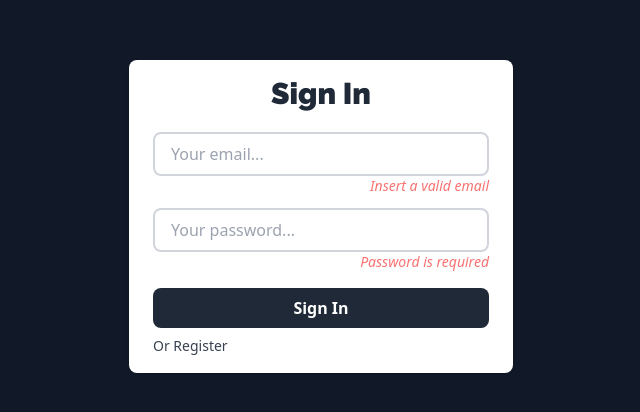
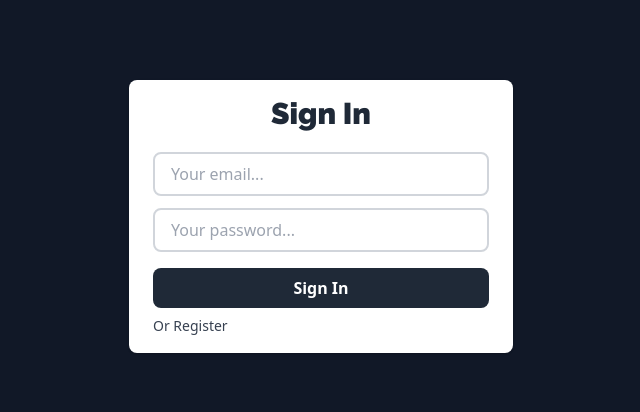
Before and after one commit to angelmtztrc/mern-task, a React (Create React App) app in the folder client/: page /authentication/login in a window 1280 px wide. Shown: the part 184-596 px from the top of the page, without its empty margins (319-959 px from the left). Built offline with nearby package versions, Linux system fonts and the light colour scheme.

Commit message:
feature(client): handle the login data

```diff
--- a/client/package.json
+++ b/client/package.json
@@ -8,6 +8,7 @@
     "@testing-library/user-event": "^12.6.0",
     "autoprefixer": "10.x",
     "cross-env": "7.x",
+    "formik": "^2.2.6",
     "postcss": "^8.x",
     "prettier": "^2.x",
     "prettier-plugin-tailwind": "^2.x",
@@ -18,7 +19,8 @@
     "react-scripts": "4.0.1",
     "redux": "^4.0.5",
     "redux-thunk": "^2.3.0",
-    "tailwindcss": "2.x"
+    "tailwindcss": "2.x",
+    "yup": "^0.32.8"
   },
   "scripts": {
     "start": "react-scripts start",
--- a/client/src/pages/Login.js
+++ b/client/src/pages/Login.js
@@ -1,35 +1,73 @@
+import { useFormik } from 'formik';
+import * as Yup from 'yup';
 import { Link } from 'react-router-dom';
 
 const Login = () => {
+  const formik = useFormik({
+    initialValues: {
+      email: '',
+      password: ''
+    },
+    validationSchema: Yup.object({
+      email: Yup.string()
+        .email('Insert a valid email')
+        .required('Email is required'),
+      password: Yup.string()
+        .required('Password is required')
+        .min(6, `The password must have at least 6 characters`)
+    }),
+    onSubmit: values => {
+      console.log(values);
+    }
+  });
+
   return (
     <div className="px-6 py-4 w-full max-w-sm bg-white rounded-lg shadow">
       <h1 className="text-center text-gray-800 font-display text-3xl font-extrabold">
         Sign In
       </h1>
-      <form className="mt-5">
+      <form onSubmit={formik.handleSubmit} className="mt-5">
         <div className="mb-3 w-full">
           <input
+            value={formik.values.email}
+            onChange={formik.handleChange}
+            onBlur={formik.handleBlur}
             type="email"
             name="email"
             placeholder="Your email..."
             autoComplete="off"
-            className="block px-4 py-2 w-full border-2 border-gray-300 focus:border-gray-800 rounded-lg focus:outline-none outline-none appearance-none transition-colors duration-300 ease-in"
+            className={`${
+              formik.touched.email && formik.errors.email
+                ? 'border-red-500'
+                : ''
+            } block px-4 py-2 w-full border-2 border-gray-300 focus:border-gray-800 rounded-lg focus:outline-none outline-none appearance-none transition-colors duration-300 ease-in`}
           />
-          <p className="mt-0 text-right text-red-400 text-sm italic">
-            Insert a valid email
-          </p>
+          {formik.touched.email && formik.errors.email ? (
+            <p className="mt-0 text-right text-red-400 text-sm italic">
+              {formik.errors.email}
+            </p>
+          ) : null}
         </div>
         <div className="mb-4 w-full">
           <input
+            value={formik.values.password}
+            onChange={formik.handleChange}
+            onBlur={formik.handleBlur}
             type="password"
             name="password"
             placeholder="Your password..."
             autoComplete="off"
-            className="block px-4 py-2 w-full border-2 border-gray-300 focus:border-gray-800 rounded-lg focus:outline-none outline-none appearance-none transition-colors duration-300 ease-in"
+            className={`${
+              formik.touched.password && formik.errors.password
+                ? 'border-red-500'
+                : ''
+            } block px-4 py-2 w-full border-2 border-gray-300 focus:border-gray-800 rounded-lg focus:outline-none outline-none appearance-none transition-colors duration-300 ease-in`}
           />
-          <p className="mt-0 text-right text-red-400 text-sm italic">
-            Password is required
-          </p>
+          {formik.touched.password && formik.errors.password ? (
+            <p className="mt-0 text-right text-red-400 text-sm italic">
+              {formik.errors.password}
+            </p>
+          ) : null}
         </div>
         <button className="block px-4 py-2 w-full text-white font-bold bg-gray-800 hover:bg-gray-900 rounded-lg focus:outline-none transition-colors duration-300 ease-in">
           Sign In
```
Also changed, not shown: 2 other files (tests, documents, lock files or other folders).
